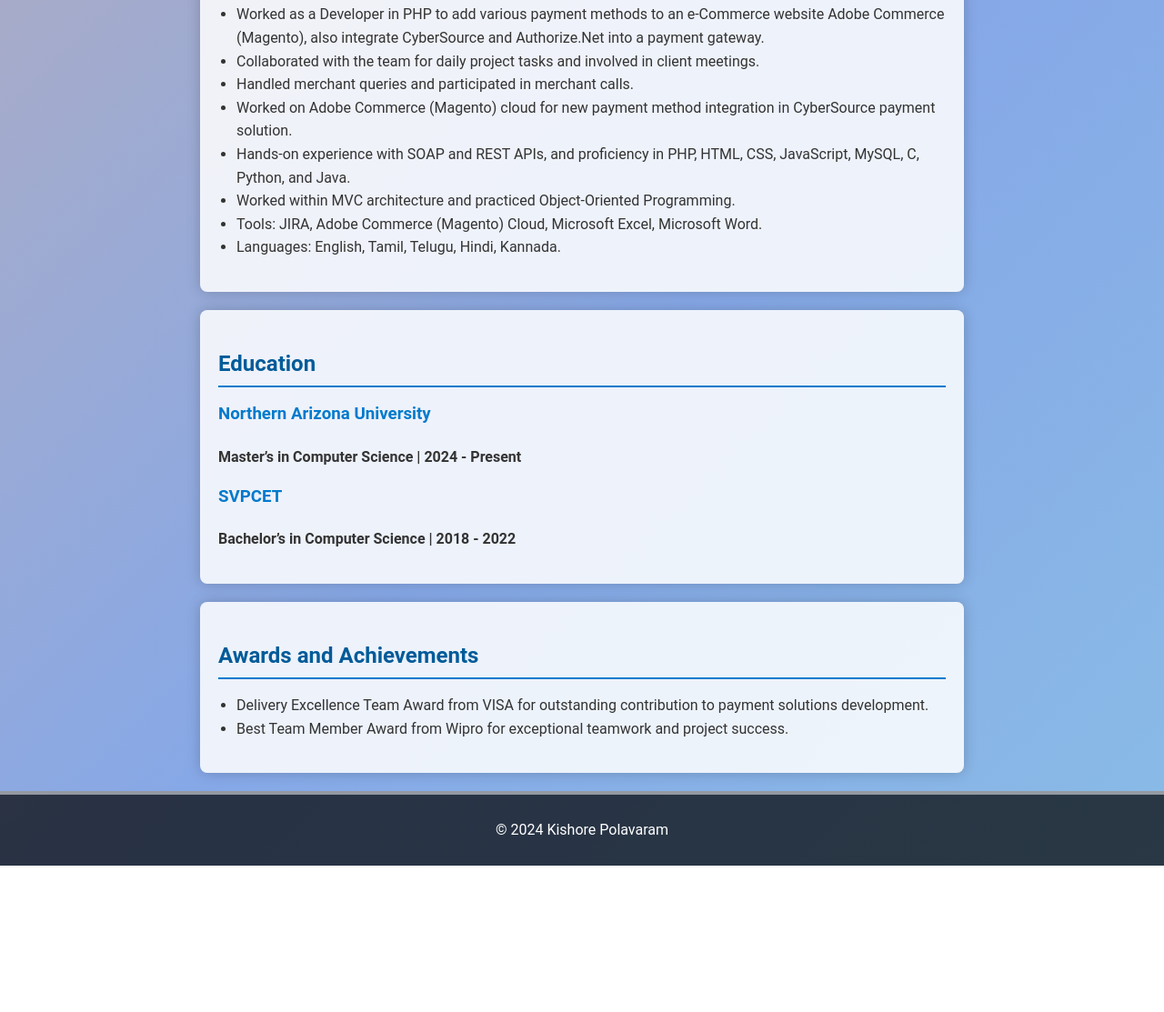
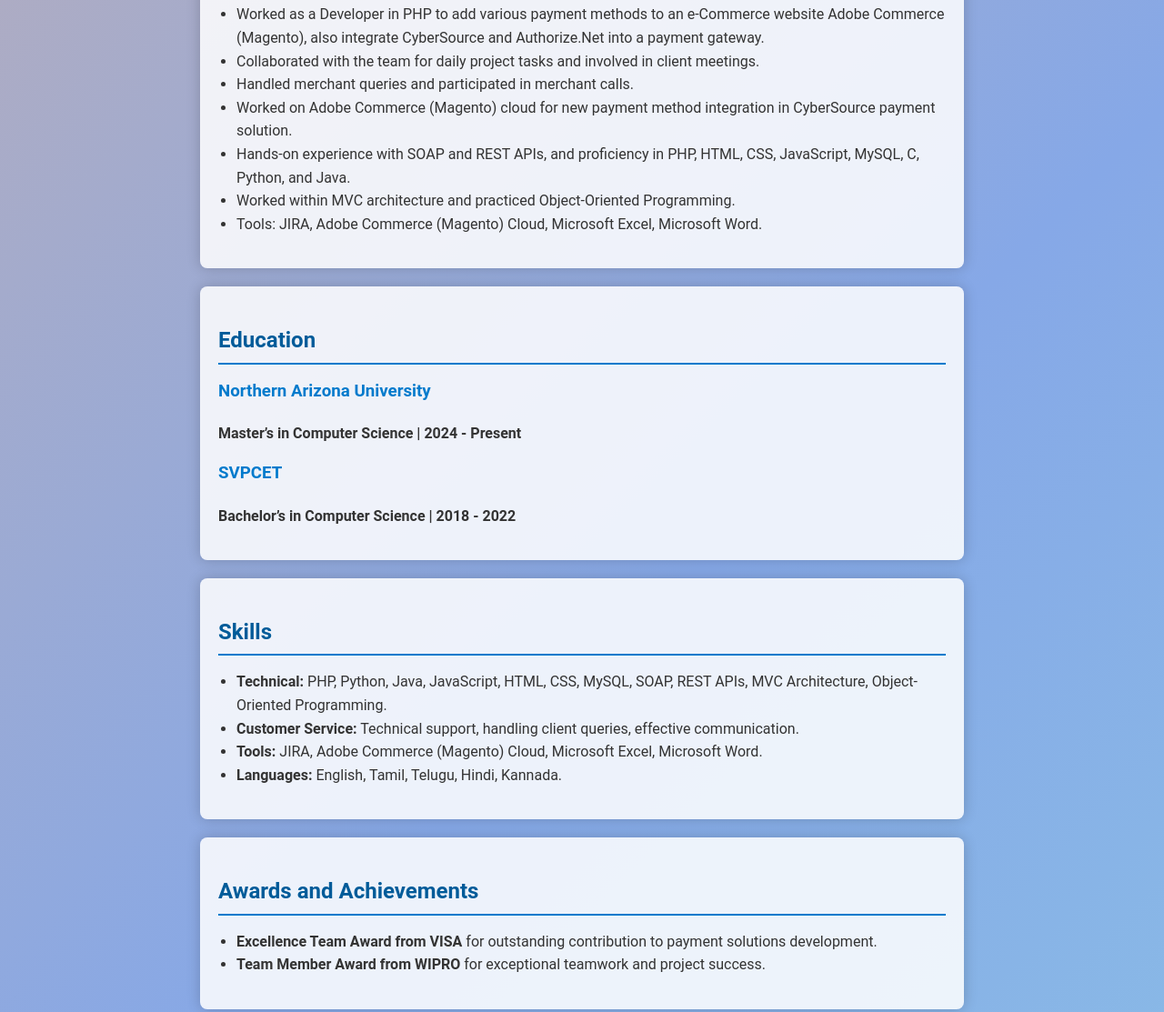
Before and after one commit to kishorep1411/sampleweb, a plain HTML site: page index.html in a window 1280 px wide. Shown: the part 718-1831 px from the top of the page at 91% size. Before the commit the page ends 1670 px from the top, so only its background shows below. Drawn offline with Linux system fonts and the light colour scheme.

Commit message:
added skills section

```diff
--- a/index.html
+++ b/index.html
@@ -30,7 +30,7 @@
             <li>Hands-on experience with SOAP and REST APIs, and proficiency in PHP, HTML, CSS, JavaScript, MySQL, C, Python, and Java.</li>
             <li>Worked within MVC architecture and practiced Object-Oriented Programming.</li>
             <li>Tools: JIRA, Adobe Commerce (Magento) Cloud, Microsoft Excel, Microsoft Word.</li>
-            <li>Languages: English, Tamil, Telugu, Hindi, Kannada.</li>
+            <!-- <li>Languages: English, Tamil, Telugu, Hindi, Kannada.</li> -->
         </ul>
     </section>
 
@@ -42,11 +42,21 @@
         <p><strong>Bachelor’s in Computer Science | 2018 - 2022</strong></p>
     </section>
 
+    <section id="skills">
+        <h2>Skills</h2>
+        <ul>
+            <li><strong>Technical:</strong> PHP, Python, Java, JavaScript, HTML, CSS, MySQL, SOAP, REST APIs, MVC Architecture, Object-Oriented Programming.</li>
+            <li><strong>Customer Service:</strong> Technical support, handling client queries, effective communication.</li>
+            <li><strong>Tools:</strong> JIRA, Adobe Commerce (Magento) Cloud, Microsoft Excel, Microsoft Word.</li>
+            <li><strong>Languages:</strong> English, Tamil, Telugu, Hindi, Kannada.</li>
+        </ul>
+    </section>
+
     <section id="awards">
         <h2>Awards and Achievements</h2>
         <ul>
-            <li>Delivery Excellence Team Award from VISA for outstanding contribution to payment solutions development.</li>
-            <li>Best Team Member Award from Wipro for exceptional teamwork and project success.</li>
+            <li><strong>Excellence Team Award from VISA</strong> for outstanding contribution to payment solutions development.</li>
+            <li><strong>Team Member Award from WIPRO</strong> for exceptional teamwork and project success.</li>
         </ul>
     </section>
 
```
